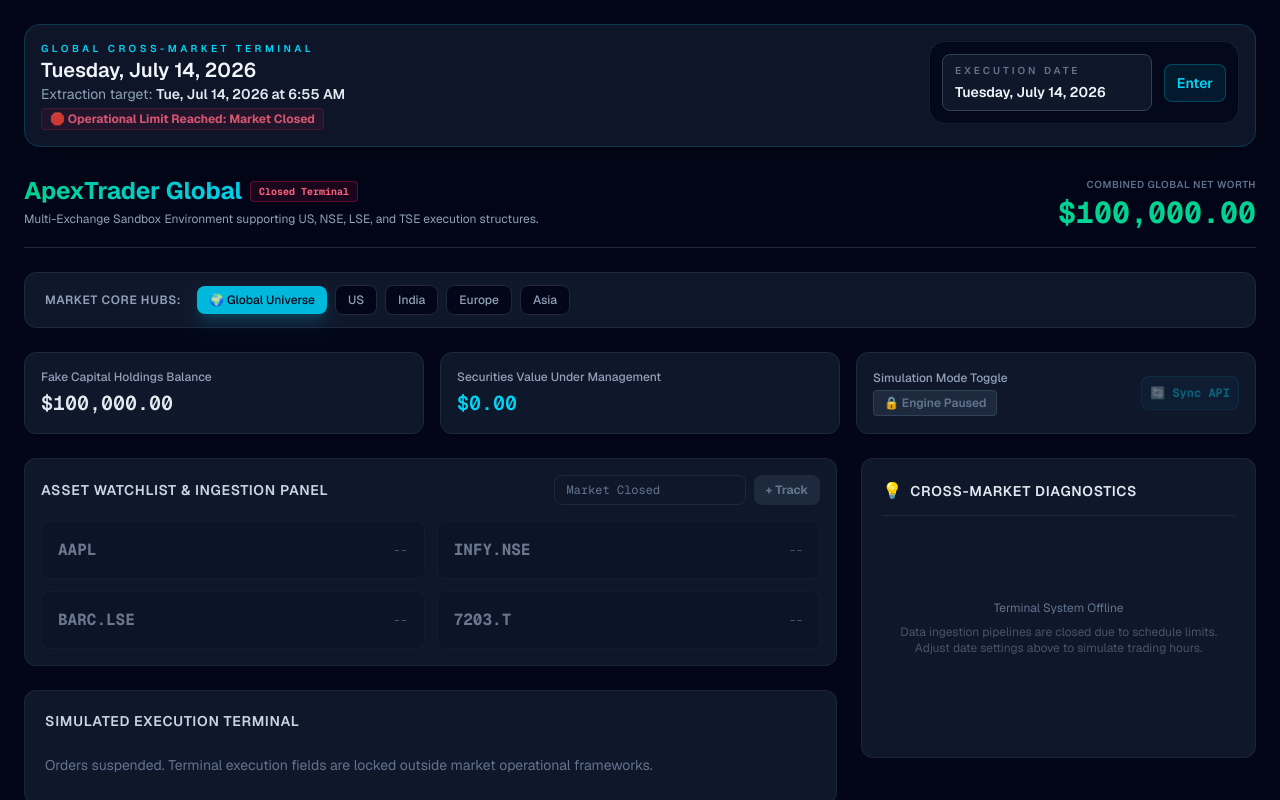
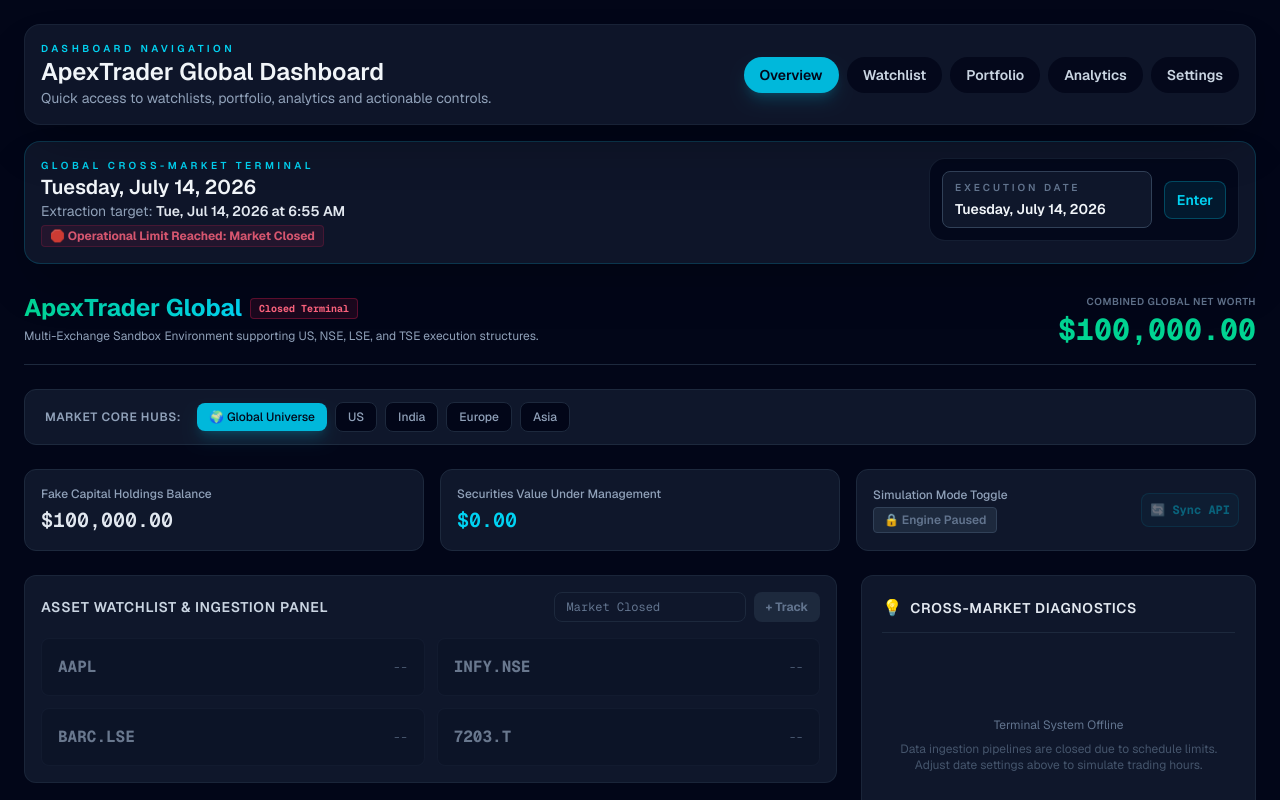
Before and after one commit to indranidutta2006/AIMEE-NATIONAL-INNOVATION-HACKATHON-2026, a Next.js app: page / in a window 1280 px wide. Shown: the top 800 px of the page. Built offline with nearby package versions, Linux system fonts and the light colour scheme.

Commit message:
Refactor app/page.js for better readability and structure
Refactor page.js to improve structure and readability by removing unnecessary comments, consolidating similar sections, and updating the dashboard navigation functionality.

```diff
--- a/app/page.js
+++ b/app/page.js
@@ -5,7 +5,7 @@
 // Default global watchlist containing multi-exchange assets
 const DEFAULT_WATCHLIST = ['AAPL', 'INFY.NSE', 'BARC.LSE', '7203.T'];
 
-// Baseline fallback prices for different global regions
+// Baseline fallback prices
 const BASELINE_STOCKS = {
   'AAPL': { name: 'Apple Inc. (NASDAQ)', price: 175.00, change: 0.5, rsi: 72, volume: 'High', exchange: 'US' },
   'INFY.NSE': { name: 'Infosys Limited (NSE)', price: 1420.00, change: -1.2, rsi: 38, volume: 'Extreme', exchange: 'India' },
@@ -104,9 +104,19 @@
   const [lastExtractedAt, setLastExtractedAt] = useState(null);
   const [sidebarOpen, setSidebarOpen] = useState(true);
   const [marketRegion, setMarketRegion] = useState('US');
+  const [activeMenuItem, setActiveMenuItem] = useState('Overview');
+  const dashboardMenuItems = ['Overview', 'Watchlist', 'Portfolio', 'Analytics', 'Settings'];
   const playbackClockRef = useRef(new Date());
 
-  // Detect and append regional exchange strings to help structure UI metadata
+  const handleMenuSelect = (item) => {
+    setActiveMenuItem(item);
+    const anchor = item === 'Overview' ? 'overview' : item.toLowerCase();
+    const target = document.getElementById(anchor);
+    if (target) {
+      target.scrollIntoView({ behavior: 'smooth', block: 'start' });
+    }
+  };
+
   const detectExchangeRegion = (symbol) => {
     if (symbol.endsWith('.NSE') || symbol.endsWith('.BSE')) return 'India';
     if (symbol.endsWith('.LSE') || symbol.endsWith('.PA') || symbol.endsWith('.DE')) return 'Europe';
@@ -144,7 +154,6 @@
     return cells;
   };
 
-  // --- HYDROGUARD: Prevent Hydration Mismatch ---
   useEffect(() => {
     setMounted(true);
     const savedCash = localStorage.getItem('apex_cash');
@@ -210,7 +219,6 @@
   };
 
   const runSimulationTick = useCallback(() => {
-    // ENFORCEMENT: If market bounds fall outside hours, explicitly stop the simulation tick
     if (isMarketClosedForDate(selectedDate, selectedTime)) {
       setMarketStatus({ closed: true, message: 'Market is currently closed.' });
       setApiMode('Closed Terminal');
@@ -238,7 +246,6 @@
     const selectedDateValue = dateOverride || selectedDate || getCurrentDateValue();
     const selectedTimeValue = timeOverride || selectedTime || getCurrentTimeValue();
 
-    // ENFORCEMENT: Block pipeline completely if outside operating metrics
     if (isMarketClosedForDate(selectedDateValue, selectedTimeValue)) {
       setMarketStatus({ closed: true, message: 'Market is currently closed.' });
       setApiMode('Closed Terminal');
@@ -283,11 +290,9 @@
     }
   }, [watchlist, portfolio, runSimulationTick, isManualSim, selectedDate, selectedTime]);
 
-  // Synchronous Core Loop Initialization
   useEffect(() => {
     if (!mounted) return;
 
-    // Assess operational availability on state load
     if (isMarketClosedForDate(selectedDate, selectedTime)) {
       setMarketStatus({ closed: true, message: 'Market is currently closed.' });
       setApiMode('Closed Terminal');
@@ -296,7 +301,6 @@
     }
 
     const activeInterval = setInterval(() => {
-      // Re-evaluate boundaries at every clock tick segment
       if (isMarketClosedForDate(selectedDate, selectedTime)) {
         setMarketStatus({ closed: true, message: 'Market is currently closed.' });
         setApiMode('Closed Terminal');
@@ -335,13 +339,6 @@
     fetchMarketData(null, true, nextDate, nextTime);
   };
 
-  const handleTimeDraftChange = (event) => {
-    const rawValue = event.target.value;
-    const digitsOnly = String(rawValue || '').replace(/\D/g, '').slice(0, 4);
-    const nextDraft = digitsOnly.length <= 2 ? digitsOnly : `${digitsOnly.slice(0, 2)}:${digitsOnly.slice(2, 4)}`;
-    setTimeInputDraft(nextDraft);
-  };
-
   const updateTimeField = (field, direction) => {
     const nextTime = getAdjustedTimeValue(calendarSelectionTime || getCurrentTimeValue(), field, direction);
     setCalendarSelectionTime(nextTime);
@@ -359,7 +356,6 @@
       return;
     }
 
-    // Early exit restriction if user attempts an ingestion expansion when market flags closed variables
     if (isMarketClosedForDate(selectedDate, selectedTime)) {
       triggerNotification('Terminal asset intake suspended: Market is Closed.', 'warning');
       setSearchQuery('');
@@ -460,7 +456,7 @@
   };
 
   const totalPortfolioValue = portfolio.reduce((acc, curr) => {
-    if (marketStatus.closed) return 0; // Asset pricing drops if overall market displays closed attributes
+    if (marketStatus.closed) return 0;
     const currentPrice = marketStocks[curr.ticker]?.price || curr.avgBuyPrice;
     return acc + (curr.shares * currentPrice);
   }, 0);
@@ -481,8 +477,36 @@
     <div className="min-h-screen bg-slate-950 text-slate-100 p-4 md:p-6 font-sans">
       <div className="max-w-7xl mx-auto space-y-6">
 
-        {/* TOP STATUS DASHBOARD CONTROLS */}
-        <div className="sticky top-0 z-40 rounded-2xl border border-cyan-500/20 bg-slate-900/95 p-4 shadow-2xl backdrop-blur">
+        <section id="overview">
+          <div className="flex flex-col gap-4">
+            <div className="sticky top-0 z-50 rounded-2xl border border-slate-800/70 bg-slate-900/95 p-4 shadow-2xl backdrop-blur">
+              <div className="flex flex-col gap-4 lg:flex-row lg:items-center lg:justify-between">
+                <div>
+                  <p className="text-[10px] font-semibold uppercase tracking-[0.35em] text-cyan-400">Dashboard Navigation</p>
+                  <h1 className="text-2xl font-semibold text-slate-100">ApexTrader Global Dashboard</h1>
+                  <p className="text-sm text-slate-400">Quick access to watchlists, portfolio, analytics and actionable controls.</p>
+                </div>
+                <div className="flex flex-wrap gap-2">
+                  {dashboardMenuItems.map((item) => (
+                    <button
+                      key={item}
+                      type="button"
+                      onClick={() => handleMenuSelect(item)}
+                      className={`rounded-full px-4 py-2 text-sm font-semibold transition ${
+                        activeMenuItem === item
+                          ? 'bg-cyan-500 text-slate-950 shadow-lg shadow-cyan-500/20'
+                          : 'bg-slate-950/80 text-slate-300 hover:bg-slate-800'
+                      }`}
+                    >
+                      {item}
+                    </button>
+                  ))}
+                </div>
+              </div>
+            </div>
+
+            {/* FIXED STICKER TOP CONTROL BLOCK (DUPLICATIONS DELETED HERE) */}
+            <div className="sticky top-[92px] z-40 rounded-2xl border border-cyan-500/20 bg-slate-900/95 p-4 shadow-2xl backdrop-blur">
               <div className="flex flex-col gap-4 lg:flex-row lg:items-start lg:justify-between">
                 <div>
                   <p className="text-[10px] font-semibold uppercase tracking-[0.35em] text-cyan-400">Global Cross-Market Terminal</p>
@@ -539,9 +563,10 @@
                 </div>
               </div>
             </div>
+          </div>
 
           {/* FINANCIAL SUMMARY ROW */}
-        <header className="border-b border-slate-800 pb-4 flex flex-col sm:flex-row justify-between items-start sm:items-center gap-4">
+          <header className="border-b border-slate-800 pb-4 mt-6 flex flex-col sm:flex-row justify-between items-start sm:items-center gap-4">
             <div>
               <div className="flex items-center gap-2">
                 <h1 className="text-2xl font-bold bg-gradient-to-r from-emerald-400 to-cyan-400 bg-clip-text text-transparent">ApexTrader Global</h1>
@@ -556,7 +581,9 @@
               </div>
             </div>
           </header>
+        </section> {/* FIXED: Added closing tag for overview section */}
 
+        <section id="watchlist">
           {/* REGIONAL EXCHANGE CONTROLS / FILTER HUB */}
           <div className="bg-slate-900 border border-slate-800 rounded-xl p-3 flex flex-wrap items-center gap-2">
             <span className="text-xs text-slate-400 font-semibold uppercase tracking-wider px-2">Market Core Hubs:</span>
@@ -574,8 +601,10 @@
               </button>
             ))}
           </div>
+        </section> {/* FIXED: Added closing tag for watchlist section */}
 
         {/* METRICS METADATA ROW */}
+        <section id="portfolio">
           <div className="grid grid-cols-1 md:grid-cols-3 gap-4">
             <div className="bg-slate-900 border border-slate-800 rounded-xl p-4">
               <p className="text-xs text-slate-400 font-medium">Fake Capital Holdings Balance</p>
@@ -595,6 +624,7 @@
               <button onClick={() => fetchMarketData(null, true)} disabled={isManualSim || marketStatus.closed} className="p-2 rounded-lg bg-cyan-500/10 border border-cyan-500/30 text-cyan-400 text-xs font-mono font-bold disabled:opacity-40 disabled:cursor-not-allowed">🔄 Sync API</button>
             </div>
           </div>
+        </section>
 
         {/* MAIN BODY LAYOUT */}
         <div className="grid grid-cols-1 lg:grid-cols-3 gap-6">
@@ -715,7 +745,7 @@
             </div>
 
             {/* PORTFOLIO LIST */}
-            <div className="bg-slate-900 border border-slate-800/80 rounded-xl p-4">
+            <section id="analytics" className="bg-slate-900 border border-slate-800/80 rounded-xl p-4">
               <h2 className="text-sm font-semibold text-slate-300 mb-3 uppercase tracking-wider">Your Position Portfolio</h2>
               {portfolio.length === 0 ? (
                 <p className="text-sm text-slate-500 py-4 text-center">No active stock holdings found. Expand your watchlist to begin.</p>
@@ -752,12 +782,12 @@
                   </table>
                 </div>
               )}
-            </div>
+            </section>
 
           </div>
 
           {/* SIDEBAR: AI DIAGNOSTICS */}
-          <div className="space-y-4">
+          <section id="settings" className="space-y-4">
             <div className="bg-slate-900 border border-slate-800/80 rounded-xl p-5 min-h-[300px]">
               <div className="flex items-center gap-2 mb-4 border-b border-slate-800 pb-3">
                 <span className="text-purple-400">💡</span>
@@ -784,7 +814,7 @@
                 </div>
               )}
             </div>
-          </div>
+          </section>
         </div>
 
       </div>
```
Lines whose indentation alone changed are shown as unchanged.
